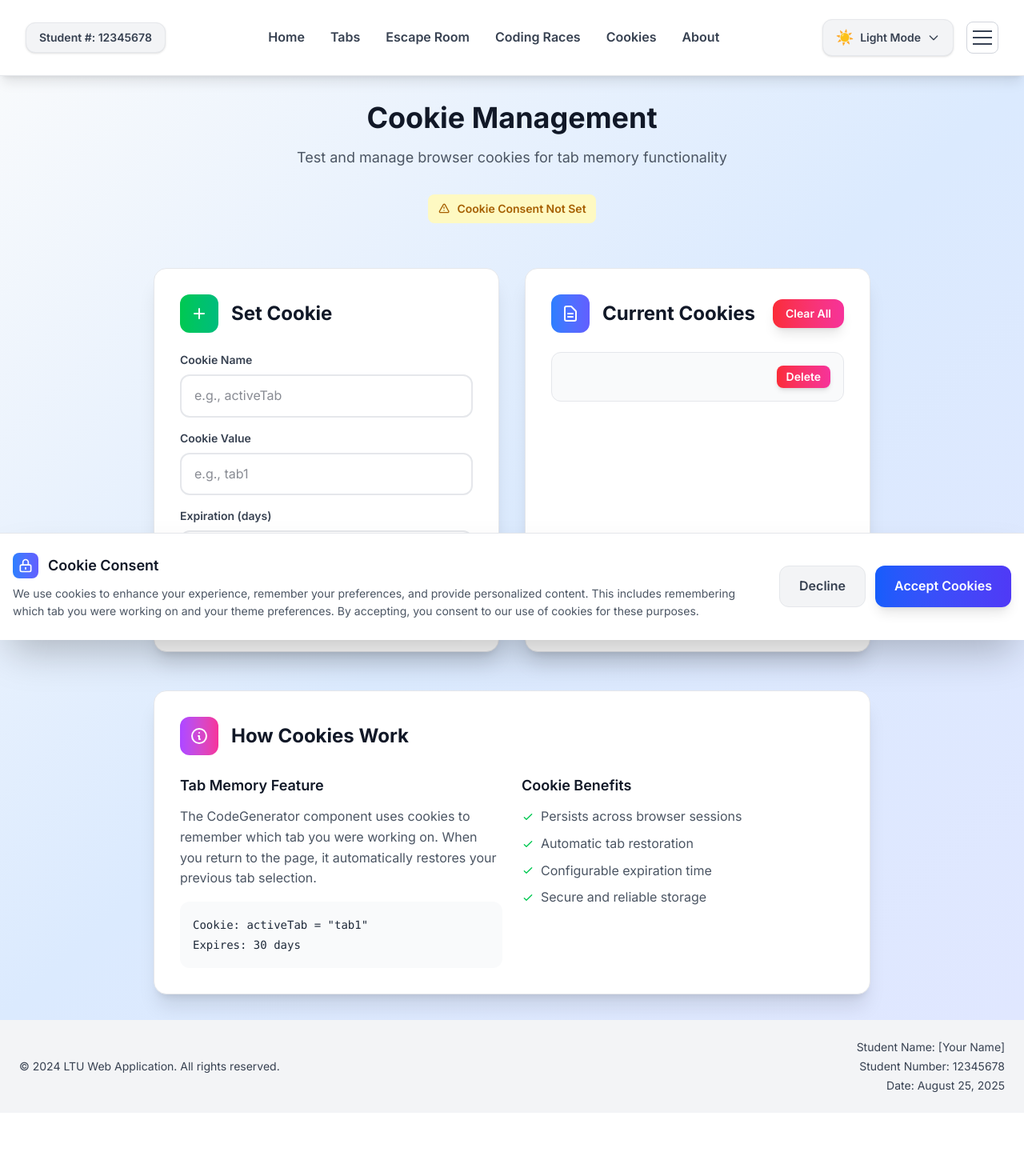
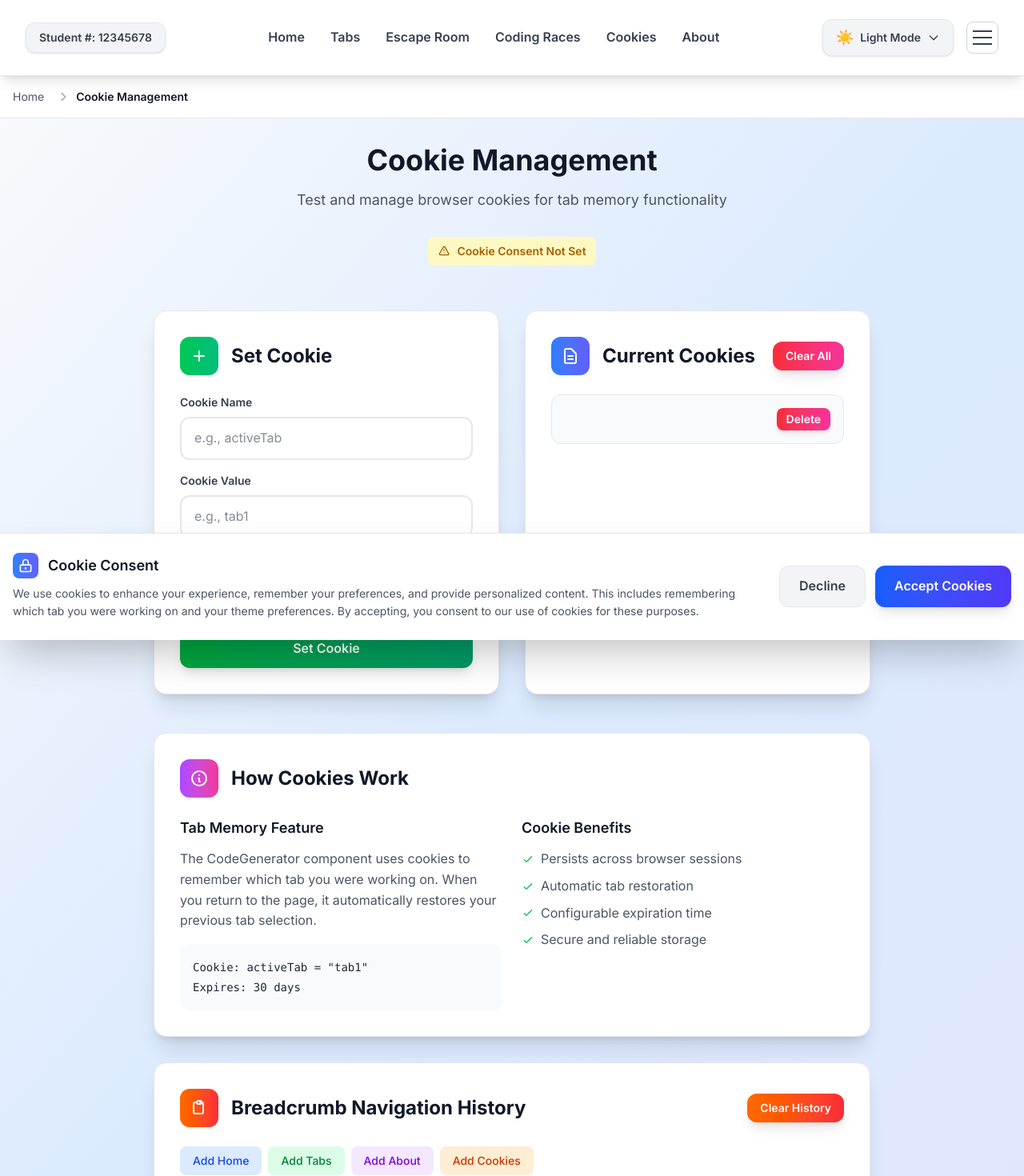
Before and after one commit to min261631/lms_assignment, a Next.js app: page /cookies in a window 1280 px wide. Shown: the top 1470 px of the page at 80% size. Before the commit the page ends 1391 px from the top, so only its background shows below. Built offline with nearby package versions, Linux system fonts and the light colour scheme.

Commit message:
Add breadcrumb navigation feature to CookiesPage component and integrate it into the layout. Implement functionality to manage breadcrumb history with localStorage, including options to add pages and clear history.

```diff
--- /dev/null
+++ b/app/components/Breadcrumbs.tsx
@@ -0,0 +1,101 @@
+'use client';
+
+import Link from 'next/link';
+import { usePathname } from 'next/navigation';
+import { useTheme } from '../contexts/ThemeContext';
+
+interface BreadcrumbItem {
+  label: string;
+  href: string;
+  isCurrent?: boolean;
+}
+
+export default function Breadcrumbs() {
+  const { theme } = useTheme();
+  const pathname = usePathname();
+
+  const generateBreadcrumbs = (): BreadcrumbItem[] => {
+    const paths = pathname.split('/').filter(Boolean);
+    const breadcrumbs: BreadcrumbItem[] = [
+      { label: 'Home', href: '/' }
+    ];
+
+    let currentPath = '';
+    paths.forEach((path, index) => {
+      currentPath += `/${path}`;
+
+      // Convert path to readable label
+      let label = path;
+      if (path === 'main_pages') {
+        label = 'Pages';
+      } else if (path === 'tabs') {
+        label = 'Tabs Generator';
+      } else if (path === 'about') {
+        label = 'About';
+      } else if (path === 'escape-room') {
+        label = 'Escape Room';
+      } else if (path === 'coding-races') {
+        label = 'Coding Races';
+      } else if (path === 'cookies') {
+        label = 'Cookie Management';
+      } else {
+        // Capitalize first letter and replace hyphens with spaces
+        label = path.charAt(0).toUpperCase() + path.slice(1).replace(/-/g, ' ');
+      }
+
+      breadcrumbs.push({
+        label,
+        href: currentPath,
+        isCurrent: index === paths.length - 1
+      });
+    });
+
+    return breadcrumbs;
+  };
+
+  const breadcrumbs = generateBreadcrumbs();
+
+  // Don't show breadcrumbs on home page
+  if (breadcrumbs.length <= 1) {
+    return null;
+  }
+
+  return (
+    <nav className="bg-white dark:bg-gray-800 border-b border-gray-200 dark:border-gray-700 py-4" aria-label="Breadcrumb">
+      <div className="container mx-auto px-4">
+        <ol className="flex items-center space-x-2 text-sm">
+          {breadcrumbs.map((breadcrumb, index) => (
+            <li key={breadcrumb.href} className="flex items-center">
+              {index > 0 && (
+                <svg
+                  className="w-4 h-4 text-gray-400 dark:text-gray-500 mx-2"
+                  fill="none"
+                  stroke="currentColor"
+                  viewBox="0 0 24 24"
+                >
+                  <path strokeLinecap="round" strokeLinejoin="round" strokeWidth={2} d="M9 5l7 7-7 7" />
+                </svg>
+              )}
+
+              {breadcrumb.isCurrent ? (
+                <span
+                  className="text-gray-900 dark:text-white font-semibold"
+                  aria-current="page"
+                >
+                  {breadcrumb.label}
+                </span>
+              ) : (
+                <Link
+                  href={breadcrumb.href}
+                  className="text-gray-600 dark:text-gray-300 hover:text-blue-600 dark:hover:text-blue-400 transition-colors duration-200 hover:underline"
+                >
+                  {breadcrumb.label}
+                </Link>
+              )}
+            </li>
+          ))}
+        </ol>
+      </div>
+    </nav>
+  );
+}
--- a/app/components/CookiesPage.tsx
+++ b/app/components/CookiesPage.tsx
@@ -33,13 +33,36 @@ export default function CookiesPage() {
   const [allCookies, setAllCookies] = useState<string[]>([]);
   const [message, setMessage] = useState('');
   const [consentStatus, setConsentStatus] = useState<string>('');
+  const [breadcrumbHistory, setBreadcrumbHistory] = useState<string[]>([]);
 
   // Load all cookies on component mount
   useEffect(() => {
     loadAllCookies();
     const consent = localStorage.getItem('cookieConsent');
     setConsentStatus(consent || 'not-set');
+
+    // Load breadcrumb history from localStorage
+    const savedHistory = localStorage.getItem('breadcrumbHistory');
+    if (savedHistory) {
+      try {
+        setBreadcrumbHistory(JSON.parse(savedHistory));
+      } catch (error) {
+        console.error('Error parsing breadcrumb history:', error);
+      }
+    }
   }, []);
+
+  const addToBreadcrumbHistory = (page: string) => {
+    const newHistory = [...breadcrumbHistory, page];
+    setBreadcrumbHistory(newHistory);
+    localStorage.setItem('breadcrumbHistory', JSON.stringify(newHistory));
+  };
+
+  const clearBreadcrumbHistory = () => {
+    setBreadcrumbHistory([]);
+    localStorage.removeItem('breadcrumbHistory');
+    setMessage('Breadcrumb history cleared!');
+  };
 
   const loadAllCookies = () => {
     const cookies = document.cookie.split(';').map(cookie => cookie.trim());
@@ -310,6 +333,88 @@ export default function CookiesPage() {
               </div>
             </div>
           </div>
+
+          {/* Breadcrumb History Section */}
+          <div className="mt-8 bg-white dark:bg-gray-800 rounded-2xl shadow-xl border border-gray-200 dark:border-gray-700 p-8">
+            <div className="flex items-center justify-between mb-6">
+              <div className="flex items-center">
+                <div className="w-12 h-12 bg-gradient-to-r from-orange-500 to-red-500 rounded-xl flex items-center justify-center mr-4">
+                  <svg className="w-6 h-6 text-white" fill="none" stroke="currentColor" viewBox="0 0 24 24">
+                    <path strokeLinecap="round" strokeLinejoin="round" strokeWidth={2} d="M9 5H7a2 2 0 00-2 2v10a2 2 0 002 2h8a2 2 0 002-2V7a2 2 0 00-2-2h-2M9 5a2 2 0 002 2h2a2 2 0 002-2M9 5a2 2 0 012-2h2a2 2 0 012 2" />
+                  </svg>
+                </div>
+                <h2 className="text-2xl font-bold text-gray-900 dark:text-white">
+                  Breadcrumb Navigation History
+                </h2>
+              </div>
+              <button
+                onClick={clearBreadcrumbHistory}
+                className="bg-gradient-to-r from-orange-500 to-red-500 hover:from-orange-600 hover:to-red-600 text-white px-4 py-2 rounded-xl text-sm font-semibold transition-all duration-200 shadow-lg hover:shadow-xl"
+              >
+                Clear History
+              </button>
+            </div>
+
+            <div className="space-y-4">
+              <div className="flex flex-wrap gap-2">
+                <button
+                  onClick={() => addToBreadcrumbHistory('Home')}
+                  className="px-4 py-2 bg-blue-100 dark:bg-blue-900/20 text-blue-700 dark:text-blue-300 rounded-lg text-sm font-medium hover:bg-blue-200 dark:hover:bg-blue-900/40 transition-colors duration-200"
+                >
+                  Add Home
+                </button>
+                <button
+                  onClick={() => addToBreadcrumbHistory('Tabs Generator')}
+                  className="px-4 py-2 bg-green-100 dark:bg-green-900/20 text-green-700 dark:text-green-300 rounded-lg text-sm font-medium hover:bg-green-200 dark:hover:bg-green-900/40 transition-colors duration-200"
+                >
+                  Add Tabs
+                </button>
+                <button
+                  onClick={() => addToBreadcrumbHistory('About')}
+                  className="px-4 py-2 bg-purple-100 dark:bg-purple-900/20 text-purple-700 dark:text-purple-300 rounded-lg text-sm font-medium hover:bg-purple-200 dark:hover:bg-purple-900/40 transition-colors duration-200"
+                >
+                  Add About
+                </button>
+                <button
+                  onClick={() => addToBreadcrumbHistory('Cookie Management')}
+                  className="px-4 py-2 bg-orange-100 dark:bg-orange-900/20 text-orange-700 dark:text-orange-300 rounded-lg text-sm font-medium hover:bg-orange-200 dark:hover:bg-orange-900/40 transition-colors duration-200"
+                >
+                  Add Cookies
+                </button>
+              </div>
+
+              {breadcrumbHistory.length === 0 ? (
+                <p className="text-gray-500 dark:text-gray-400 text-center py-8">
+                  No breadcrumb history yet. Click the buttons above to add pages to your navigation history.
+                </p>
+              ) : (
+                <div className="bg-gray-50 dark:bg-gray-700 rounded-xl p-4">
+                  <h3 className="text-lg font-semibold text-gray-900 dark:text-white mb-3">
+                    Your Navigation Path:
+                  </h3>
+                  <div className="flex items-center flex-wrap gap-2">
+                    {breadcrumbHistory.map((page, index) => (
+                      <div key={index} className="flex items-center">
+                        <span className="px-3 py-1 bg-white dark:bg-gray-600 text-gray-700 dark:text-gray-200 rounded-lg text-sm font-medium border border-gray-200 dark:border-gray-500">
+                          {page}
+                        </span>
+                        {index < breadcrumbHistory.length - 1 && (
+                          <svg
+                            className="w-4 h-4 text-gray-400 dark:text-gray-500 mx-2"
+                            fill="none"
+                            stroke="currentColor"
+                            viewBox="0 0 24 24"
+                          >
+                            <path strokeLinecap="round" strokeLinejoin="round" strokeWidth={2} d="M9 5l7 7-7 7" />
+                          </svg>
+                        )}
+                      </div>
+                    ))}
+                  </div>
+                </div>
+              )}
+            </div>
+          </div>
         </div>
       </div>
     </div>
--- a/app/layout.tsx
+++ b/app/layout.tsx
@@ -3,6 +3,7 @@ import { Inter } from 'next/font/google';
 import './globals.css';
 import Header from './components/Header';
 import Footer from './components/Footer';
+import Breadcrumbs from './components/Breadcrumbs';
 import { ThemeProvider } from './contexts/ThemeContext';
 import ThemeInitializer from './components/ThemeInitializer';
 import CookieConsent from './components/CookieConsent';
@@ -28,6 +29,7 @@ export default function RootLayout({
         <ThemeProvider>
           <div className="min-h-screen flex flex-col">
             <Header />
+            <Breadcrumbs />
             <main className="flex-1">
               {children}
             </main>
```
